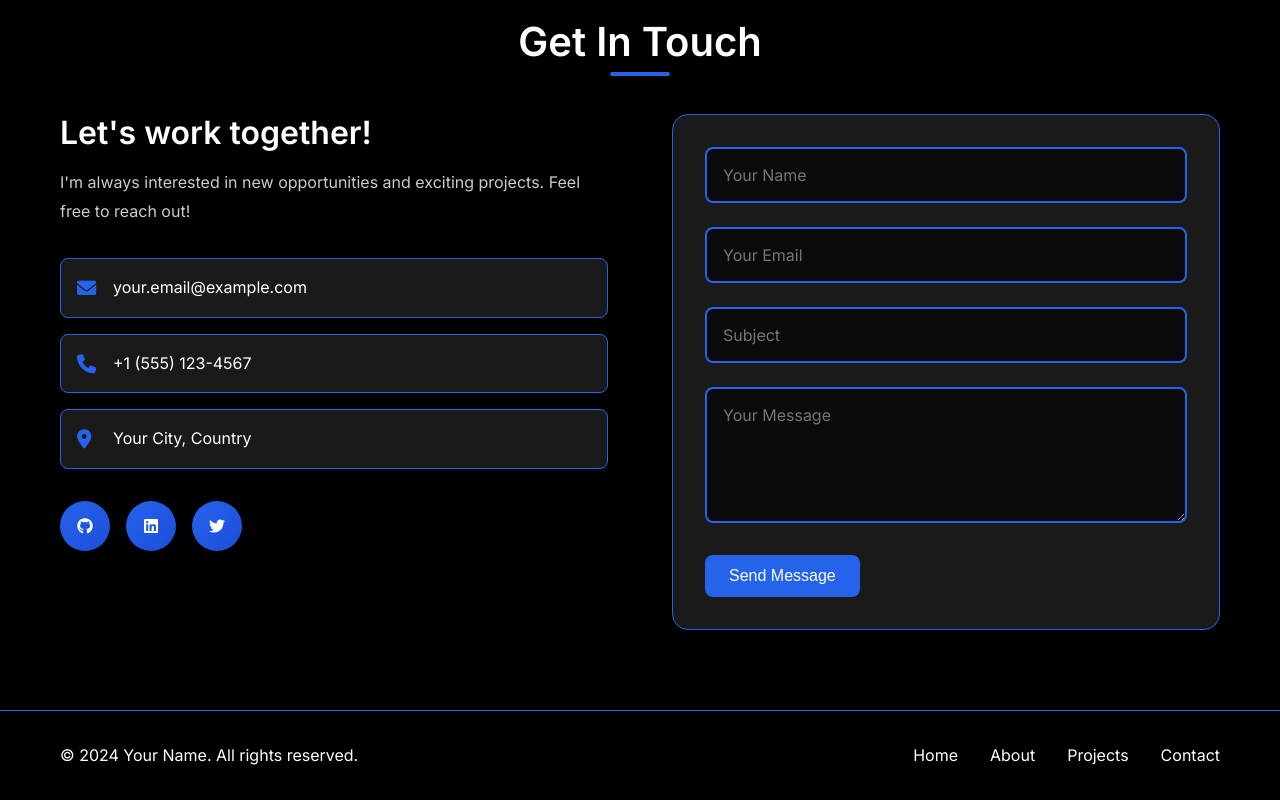
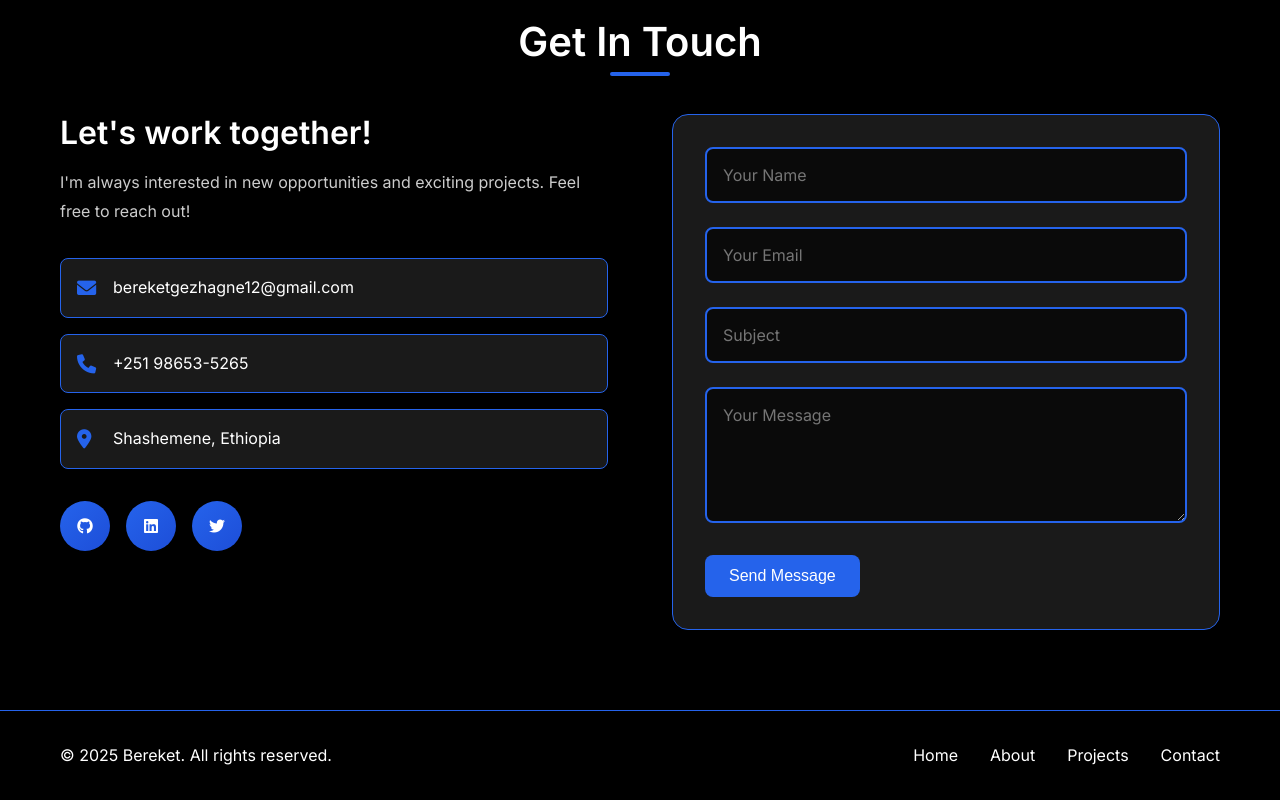
Before and after one commit to Bereket12-G/Michael, a website: page index.html in a window 1280 px wide. Shown: the part 5044-5844 px from the top of the page. Drawn offline with Linux system fonts and the light colour scheme.

Commit message:
Update index.html

```diff
--- a/index.html
+++ b/index.html
@@ -350,15 +350,15 @@
                     <div class="contact-details">
                         <div class="contact-item">
                             <i class="fas fa-envelope"></i>
-                            <span>your.email@example.com</span>
+                            <span>bereketgezhagne12@gmail.com</span>
                         </div>
                         <div class="contact-item">
                             <i class="fas fa-phone"></i>
-                            <span>+1 (555) 123-4567</span>
+                            <span>+251 98653-5265</span>
                         </div>
                         <div class="contact-item">
                             <i class="fas fa-map-marker-alt"></i>
-                            <span>Your City, Country</span>
+                            <span>Shashemene, Ethiopia</span>
                         </div>
                     </div>
                     <div class="social-links">
@@ -392,7 +392,7 @@
     <footer class="footer">
         <div class="container">
             <div class="footer-content">
-                <p>&copy; 2024 Your Name. All rights reserved.</p>
+                <p>&copy; 2025 Bereket. All rights reserved.</p>
                 <div class="footer-links">
                     <a href="#home">Home</a>
                     <a href="#about">About</a>
```
